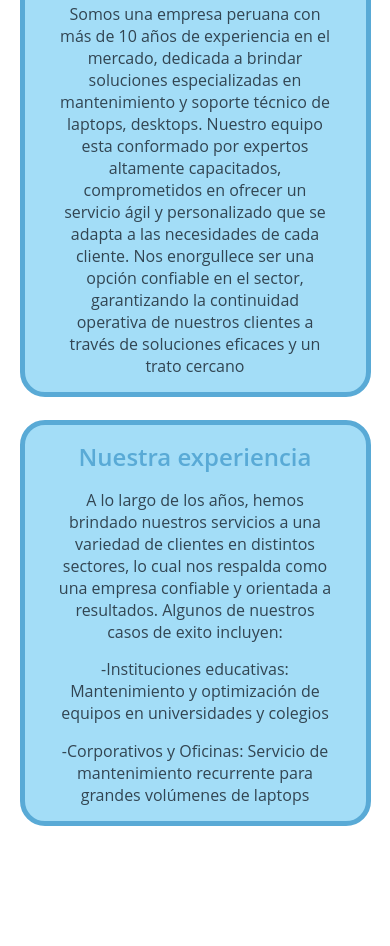
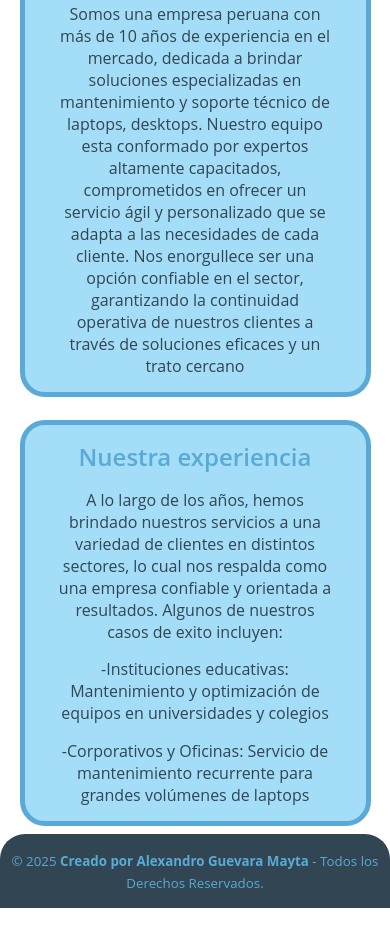
Before and after one commit to Anyunx/GCD-TEAM, a plain HTML site: page Nosotros/Nosotros.html in a window 390 px wide. Shown: the part 802-1748 px from the top of the page. After the commit the page ends 1710 px from the top, so only its background shows below. Drawn offline with Linux system fonts and the light colour scheme.

Commit message:
se agrega el footer a la version mobile

```diff
--- a/Contactanos/style.css
+++ b/Contactanos/style.css
@@ -246,6 +246,25 @@ nav {
 
     .logotipo1 {
         display: none;
+    }
+
+    .footer-copy {
+        padding: 25px;
+        text-align: center;
+    }
+
+    .footer-copy p {
+        font-size: 16px;
+        margin: 0;
+    }
+
+    .footer-copy {
+        background-color: var(--fondo);
+        padding: 15px 10px;
+        text-align: center;
+        color: var(--segundario);
+        border-radius: 25px 25px 0 0;
+        margin-top: 2%;
     }
 
     @media(max-width:991px) {
--- a/Equipo/style.css
+++ b/Equipo/style.css
@@ -150,6 +150,26 @@ nav {
 .logotipo1 {
     display: none;
 }
+
+.footer-copy {
+    padding: 25px;
+    text-align: center;
+}
+
+.footer-copy p {
+    font-size: 16px;
+    margin: 0;
+}
+
+.footer-copy {
+    background-color: var(--fondo);
+    padding: 15px 10px;
+    text-align: center;
+    color: var(--segundario);
+    border-radius: 25px 25px 0 0;
+    margin-top: 2%;
+}
+
 
 @media screen and (max-width: 480px) {
 
--- a/Nosotros/Nosotros.html
+++ b/Nosotros/Nosotros.html
@@ -64,7 +64,7 @@
                 </div>
             </div>
     </section>
-    <br><br><br><br><br><br><br><br><br><br>
+
     <script>
         document.querySelector(".bars__menu").addEventListener("click", animateBars);
         var line1__bars = document.querySelector(".line1__bars-menu");
@@ -91,4 +91,10 @@ window.addEventListener('scroll', () => {
 });
     </script>
 </body>
+<footer>
+    <div class="footer-copy">
+        <div class="grupo-1">
+            <small>&copy; 2025 <b>Creado por Alexandro Guevara Mayta</b> - Todos los Derechos Reservados.</small>
+    </div>
+</footer>
 </html>
--- a/Nosotros/style.css
+++ b/Nosotros/style.css
@@ -310,6 +310,26 @@ nav {
 .logotipo1 {
     display: none;
 }
+
+.footer-copy {
+    padding: 25px;
+    text-align: center;
+}
+
+.footer-copy p {
+    font-size: 16px;
+    margin: 0;
+}
+
+.footer-copy {
+    background-color: var(--fondo);
+    padding: 15px 10px;
+    text-align: center;
+    color: var(--rojo);
+    border-radius: 25px 25px 0 0;
+    margin-top: 2%;
+}
+
 @media screen and (max-width: 480px) {
     #bar-1 {
         position: absolute;
--- a/Portafolio/style.css
+++ b/Portafolio/style.css
@@ -180,6 +180,25 @@ header {
 
     .logotipo1 {
         display: none;
+    }
+
+    .footer-copy {
+        padding: 25px;
+        text-align: center;
+    }
+
+    .footer-copy p {
+        font-size: 16px;
+        margin: 0;
+    }
+
+    .footer-copy {
+        background-color: var(--fondo);
+        padding: 15px 10px;
+        text-align: center;
+        color: var(--rojo);
+        border-radius: 25px 25px 0 0;
+        margin-top: 2%;
     }
 
     @media screen and (max-width: 480px) {
--- a/Servicios/style.css
+++ b/Servicios/style.css
@@ -434,6 +434,25 @@ header {
         font-size: 35px;
     }
 
+    .footer-copy {
+        padding: 25px;
+        text-align: center;
+    }
+
+    .footer-copy p {
+        font-size: 16px;
+        margin: 0;
+    }
+
+    .footer-copy {
+        background-color: var(--fondo);
+        padding: 15px 10px;
+        text-align: center;
+        color: var(--rojo);
+        border-radius: 25px 25px 0 0;
+        margin-top: 2%;
+    }
+
     @media screen and (max-width: 480px) {
 
         .titulo {
```
Also changed, not shown: Contactanos/Contactanos.html (+6 -0 lines), Equipo/Equipo.html (+8 -0 lines), Portafolio/Portafolio.html (+7 -0 lines), Servicios/Services.html (+7 -0 lines), index.html (+6 -4 lines).
